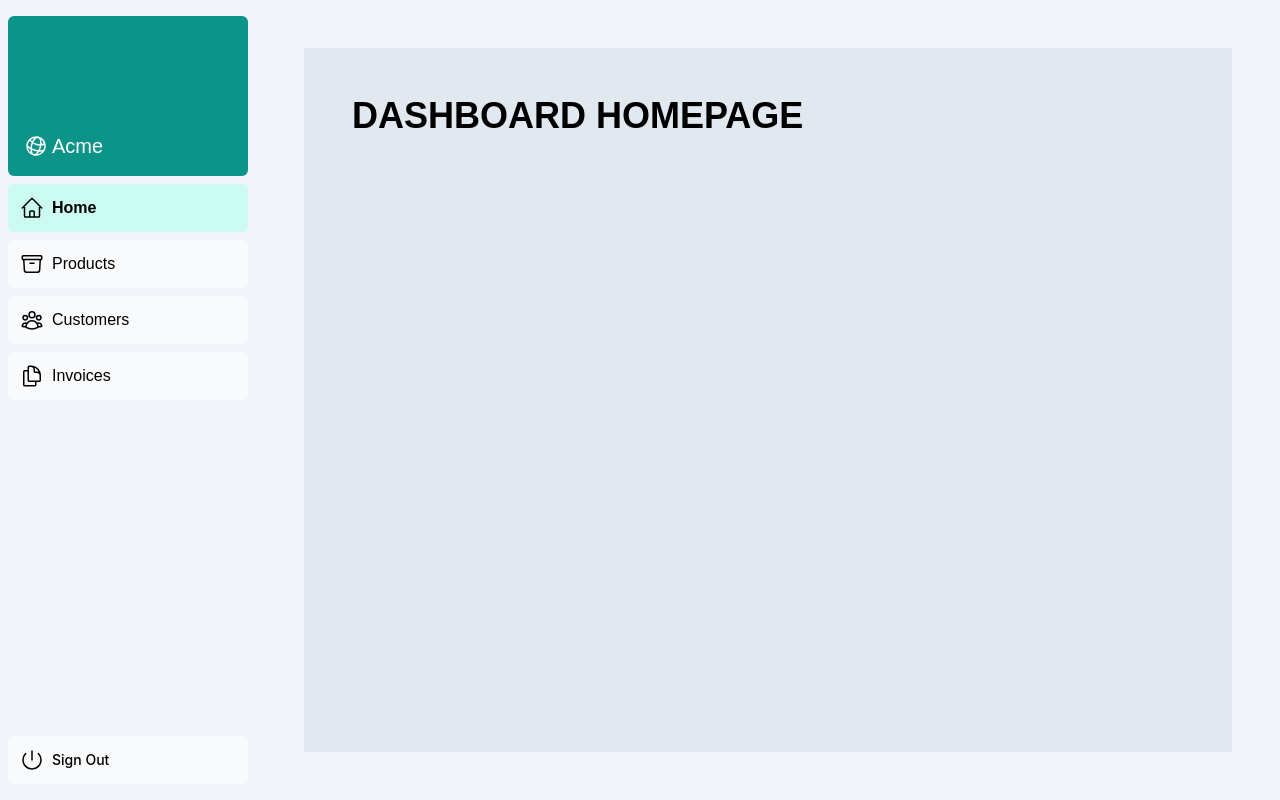
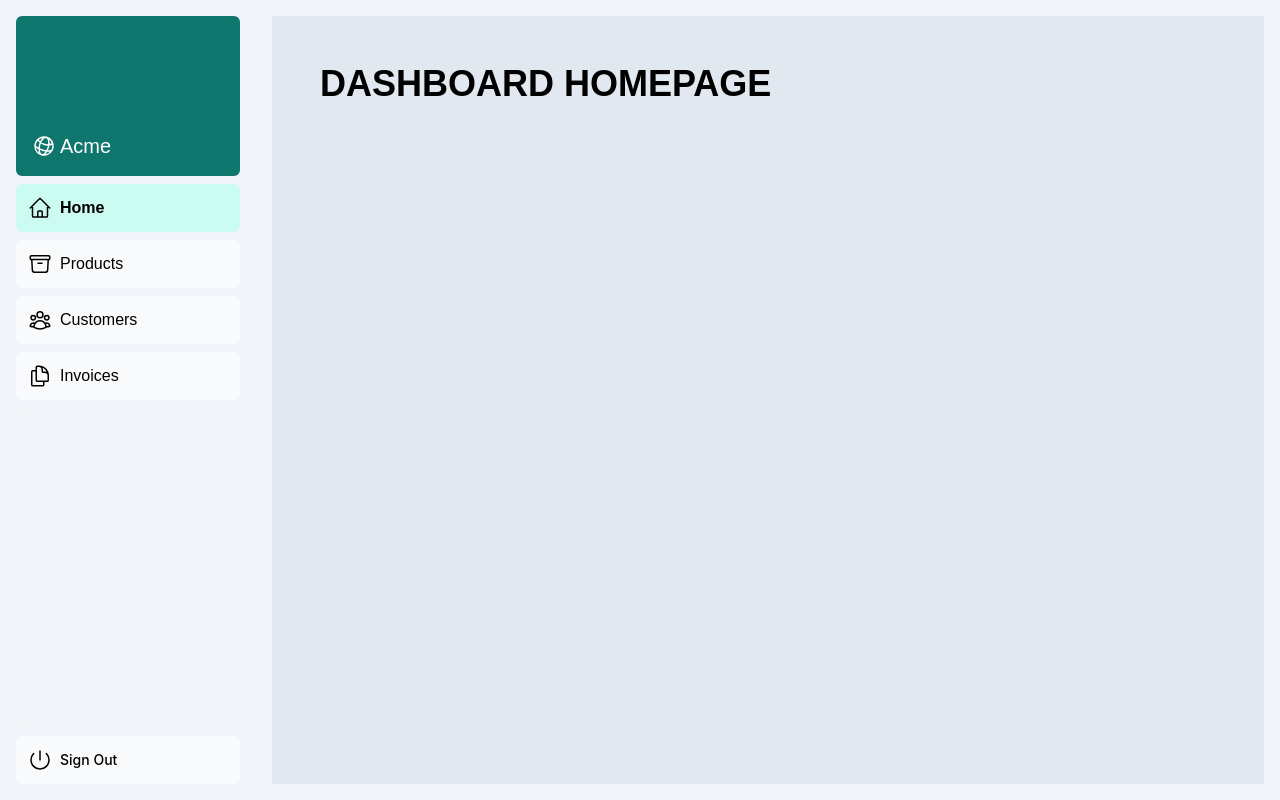
Before and after one commit to andberry/poc-dashboard-nextjs, a Next.js app: page /dashboard in a window 1280 px wide. Built offline with nearby package versions, Linux system fonts and the light colour scheme; no server answers.

Commit message:
Layout improvements

```diff
--- a/app/dashboard/layout.tsx
+++ b/app/dashboard/layout.tsx
@@ -6,13 +6,13 @@ interface IProps {
   title?: string;
 }
 
-const DashboardLayout = ({title, children}: PropsWithChildren<IProps>) => (
-   <div className="flex min-h-screen flex-col md:flex-row bg-slate-100">
-      <div className="w-full flex-none md:w-64">
-        <SideNav />
-      </div>
-      <div className="grow p-6 md:overflow-y-auto md:p-12">{children}</div>
+const DashboardLayout = ({ title, children }: PropsWithChildren<IProps>) => (
+  <div className="flex min-h-screen flex-col md:flex-row bg-slate-100">
+    <div className="w-full flex-none md:w-64">
+      <SideNav />
     </div>
-)
+    <div className="grow p-4 md:overflow-y-auto">{children}</div>
+  </div>
+);
 
 export default DashboardLayout;
--- a/app/ui/dashboard/sidenav.tsx
+++ b/app/ui/dashboard/sidenav.tsx
@@ -1,13 +1,13 @@
-import Link from 'next/link';
-import NavLinks from '@/app/ui/dashboard/nav-links';
-import AcmeLogo from '@/app/ui/acme-logo';
-import { PowerIcon } from '@heroicons/react/24/outline';
+import Link from "next/link";
+import NavLinks from "@/app/ui/dashboard/nav-links";
+import AcmeLogo from "@/app/ui/acme-logo";
+import { PowerIcon } from "@heroicons/react/24/outline";
 
 export default function SideNav() {
   return (
-    <div className="flex h-full flex-col px-3 py-4 md:px-2">
+    <div className="flex h-full flex-col p-4">
       <Link
-        className="mb-2 flex h-20 items-end justify-start rounded-md bg-teal-600 p-4 md:h-40"
+        className="mb-2 flex h-20 items-end justify-start rounded-md bg-teal-700 p-4 md:h-40"
         href="/"
       >
         <div className="w-32 text-white md:w-40">
```
